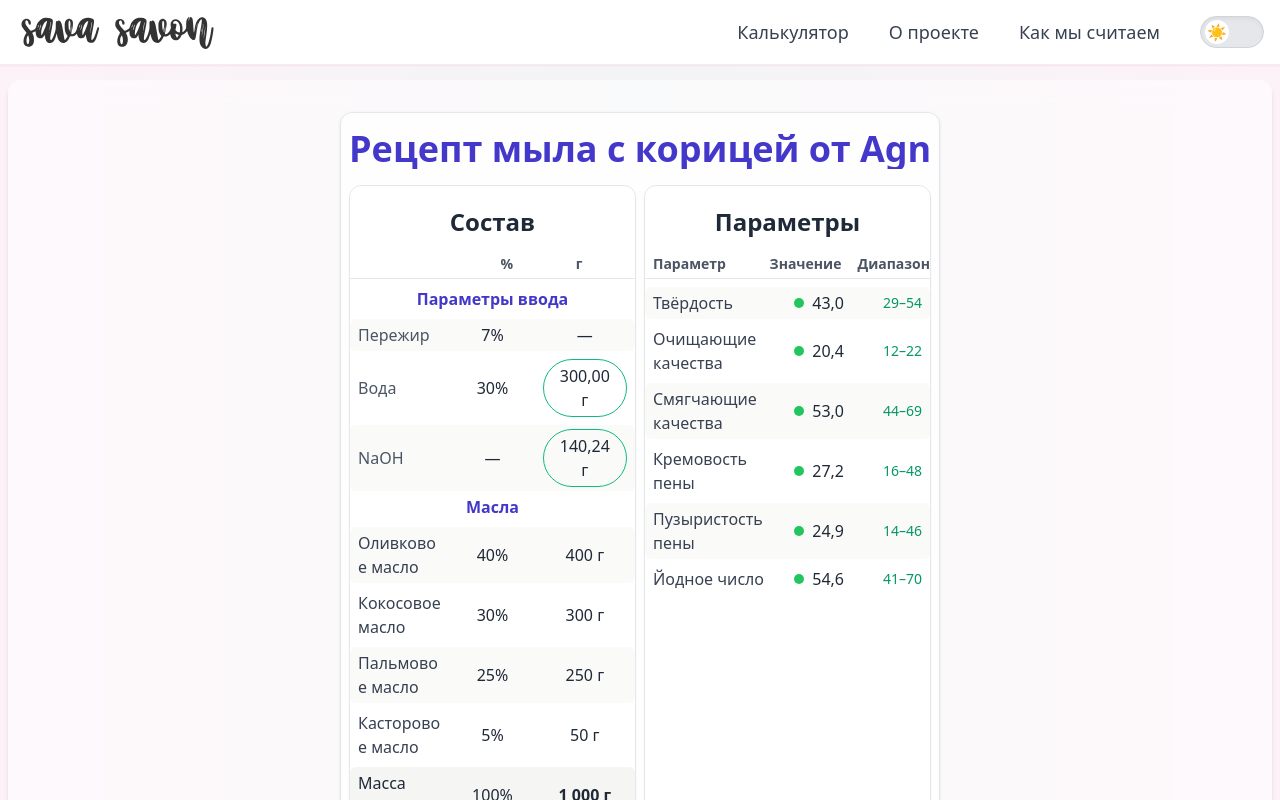
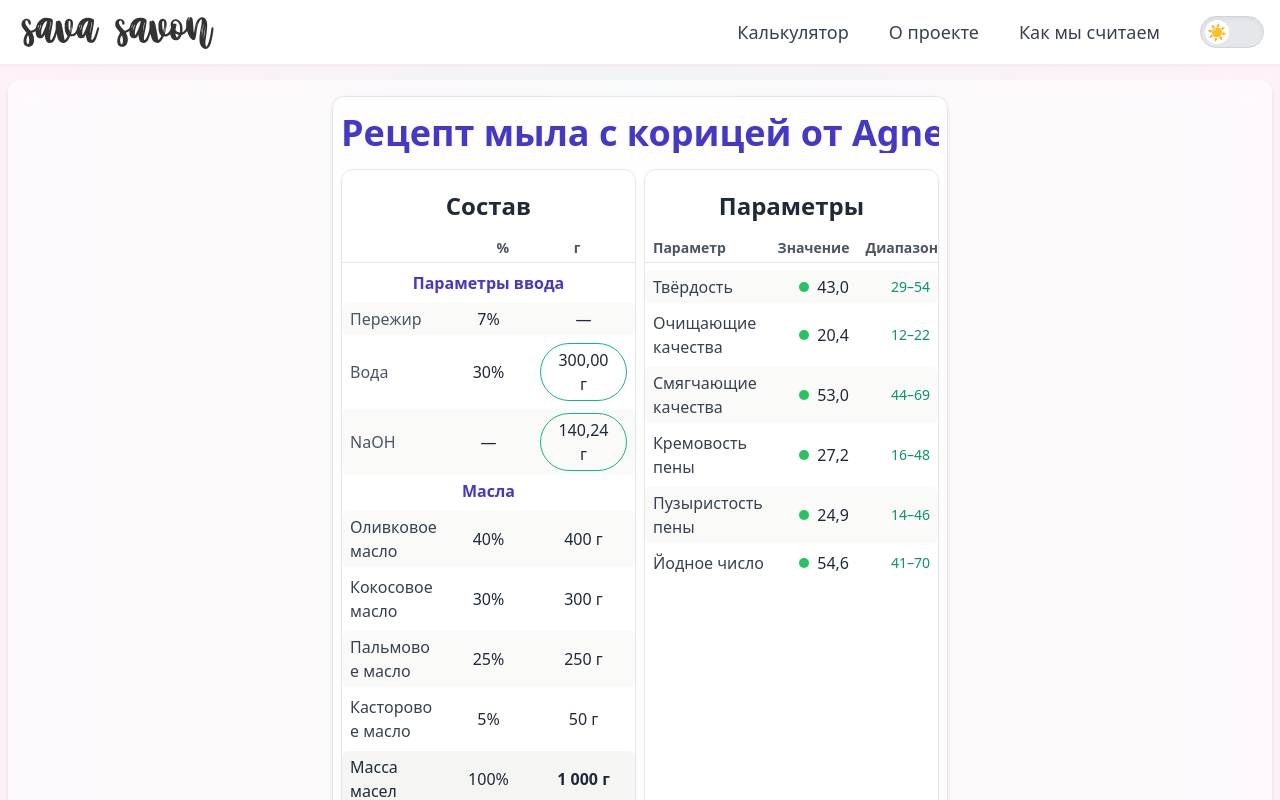
Before and after one commit to zheleznikov/sava-savon-soap, a React (Vite) app: page /recipes in a window 1280 px wide. Shown: the top 800 px of the page. Built offline with nearby package versions, Linux system fonts and the light colour scheme.

Commit message:
calculator page styles updated

```diff
--- a/src/pages/calculator/styles/Calculator.styles.ts
+++ b/src/pages/calculator/styles/Calculator.styles.ts
@@ -3,7 +3,7 @@ import {colors, common} from "../../../shared/styles/layout";
 
 export const calculator = {
     wrapper: {
-        layout: `w-full lg:w-[70%] xl:w-[60%] max-w-[1600px] rounded-none sm:rounded-xl p-2 sm:p-8 flex-grow`,
+        layout: `w-full lg:w-[70%] xl:w-[60%] max-w-[1600px] rounded-none sm:rounded-xl p-2 sm:p-4 flex-grow mx-auto`,
         theme: {
             light: `${colors.light.bg} ${common.blurMd} ${common.shadowMd}`,
             dark: `${colors.dark.bg} ${common.blurMd} ${common.shadowMd}`,
```
